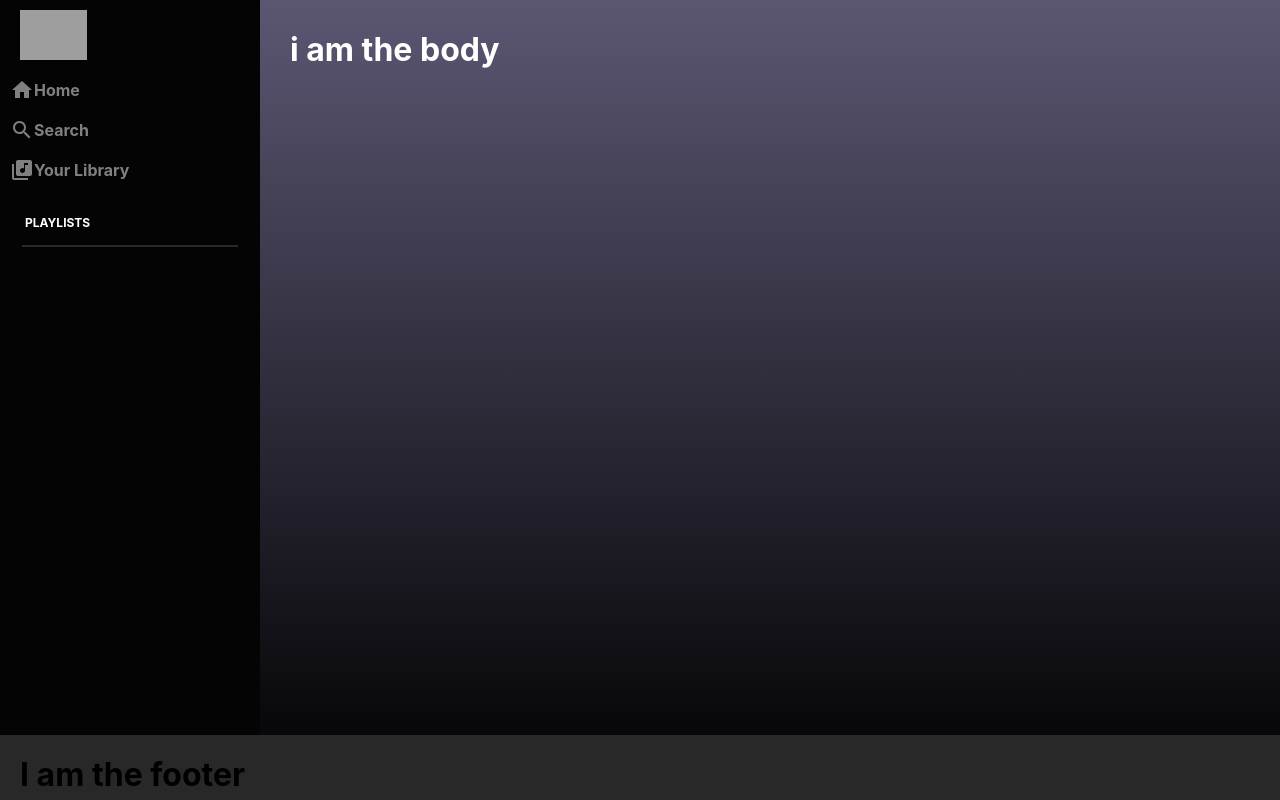
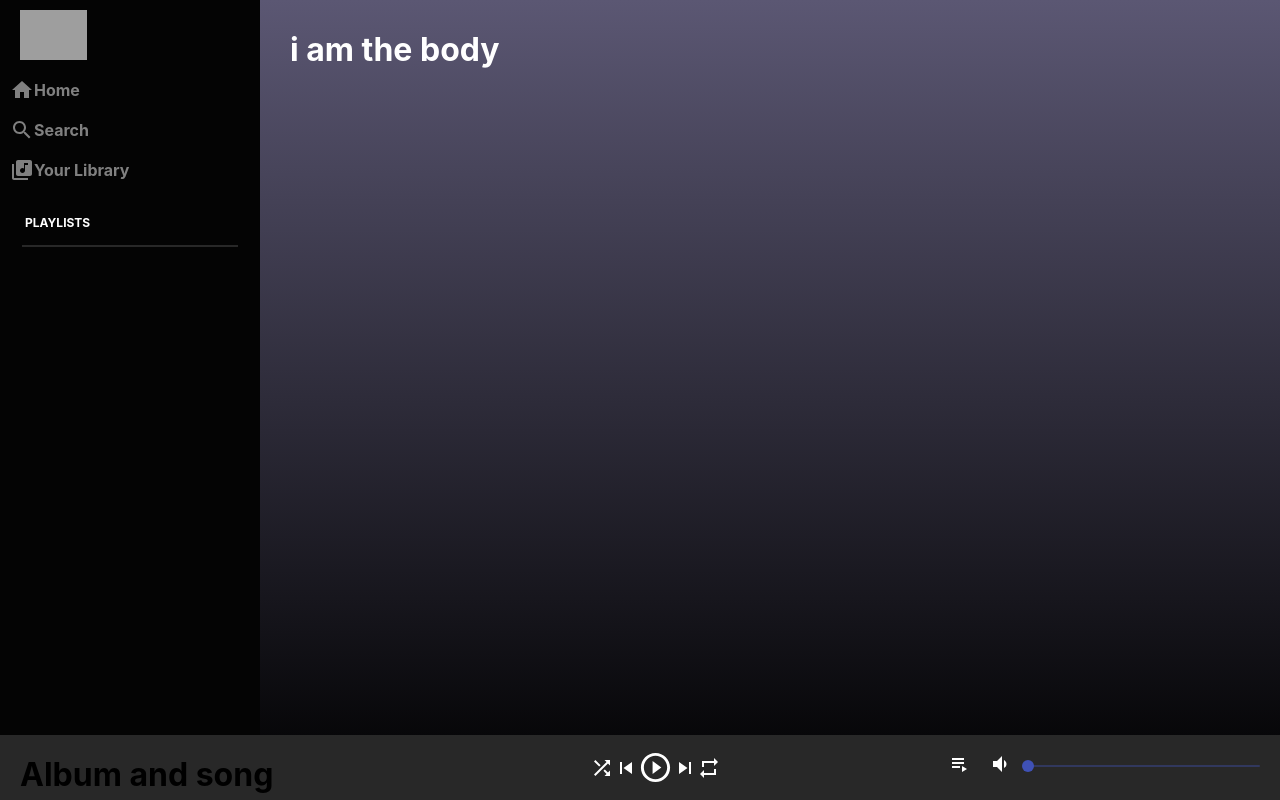
Before and after one commit to jorgediazok/spotify-clone-react, a React (Create React App) app: page / in a window 1280 px wide. Built offline with nearby package versions, Linux system fonts and the light colour scheme; grey boxes are pictures that could not be loaded; what spotify-web-api-js would draw is missing.

Commit message:
adding styles to the footer

```diff
--- a/src/Footer.css
+++ b/src/Footer.css
@@ -1,8 +1,32 @@
 .footer {
   position: fixed;
+  display: flex;
+  justify-content: space-between;
   bottom: 0;
   height: 65px;
   width: 100%;
   background-color: #282828;
   padding: 20px;
 }
+
+.footer__left {
+  flex: 0.3;
+}
+
+.footer__center {
+  flex: 0.4;
+  padding: 0 100px;
+  color: white;
+  display: flex;
+  align-items: center;
+  justify-content: space-between;
+  max-width: 300px;
+}
+
+.footer__right {
+  flex: 0.3;
+  display: flex;
+  justify-content: space-between;
+  align-items: center;
+  color: white;
+}
--- a/src/Footer.js
+++ b/src/Footer.js
@@ -1,10 +1,42 @@
 import React from 'react';
+import PlayCircleOutlineIcon from '@material-ui/icons/PlayCircleOutline';
+import SkipPreviousIcon from '@material-ui/icons/SkipPrevious';
+import SkipNextIcon from '@material-ui/icons/SkipNext';
+import ShuffleIcon from '@material-ui/icons/Shuffle';
+import RepeatIcon from '@material-ui/icons/Repeat';
+import VolumeDownIcon from '@material-ui/icons/VolumeDown';
+import PauseCircleOutlineIcon from '@material-ui/icons/PauseCircleOutline';
+import PlaylistPlayIcon from '@material-ui/icons/PlaylistPlay';
+import { Grid, Slider } from '@material-ui/core';
+
 import './Footer.css';
 
 function Footer() {
   return (
     <div className="footer">
-      <h1>I am the footer</h1>
+      <div className="footer__left">
+        <h1>Album and song details</h1>
+      </div>
+      <div className="footer__center">
+        <ShuffleIcon className="footer__green" />
+        <SkipPreviousIcon className="footer__icon" />
+        <PlayCircleOutlineIcon fontSize="large" className="footer__icon" />
+        <SkipNextIcon className="footer__icon" />
+        <RepeatIcon className="footer__icon" />
+      </div>
+      <div className="footer__right">
+        <Grid container spacing={2}>
+          <Grid item>
+            <PlaylistPlayIcon />
+          </Grid>
+          <Grid item>
+            <VolumeDownIcon />
+          </Grid>
+          <Grid item xs>
+            <Slider aria-labelledby="continuous-slider" />
+          </Grid>
+        </Grid>
+      </div>
     </div>
   );
 }
--- a/src/index.css
+++ b/src/index.css
@@ -1,3 +1,7 @@
+body::-webkit-scrollbar {
+  display: none;
+}
+
 * {
   margin: 0;
   padding: 0;
```
